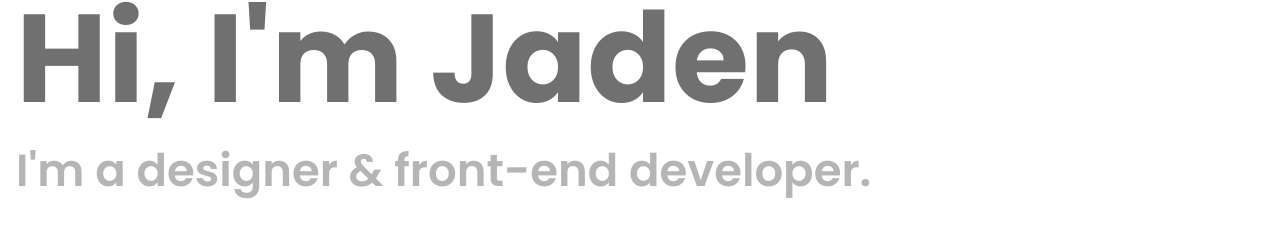
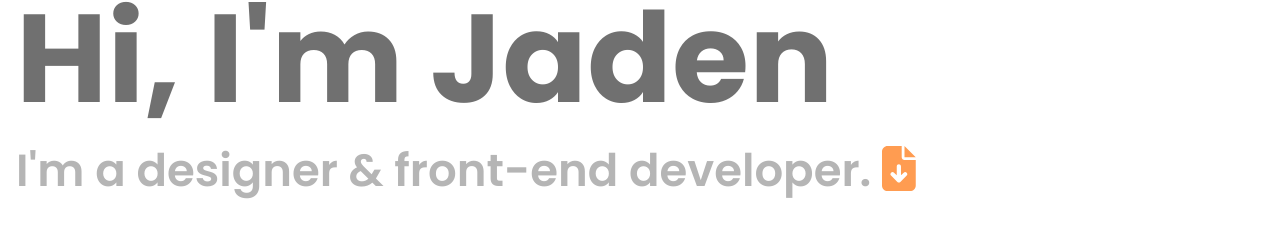
Before and after one commit to igaboo/jaden-watson-v2, a Next.js app: page / in a window 1280 px wide. Shown: the part 289-523 px from the top of the page. Built offline with nearby package versions, Linux system fonts and the light colour scheme.

Commit message:
added resume

```diff
--- a/modules/Hero/Hero.js
+++ b/modules/Hero/Hero.js
@@ -9,6 +9,7 @@ import styles from "./Hero.module.scss";
 
 import { motion } from "framer-motion";
 import Link from "next/link";
+import { faFileArrowDown } from "@fortawesome/free-solid-svg-icons";
 
 const Hero = () => {
   return (
@@ -20,7 +21,12 @@ const Hero = () => {
     >
       <section className={`container ${styles.container}`}>
         <h1>Hi, I'm Jaden</h1>
-        <h2>I'm a designer & front-end developer.</h2>
+        <h2>
+          I'm a designer & front-end developer.{" "}
+          <a className="icon" href="/resume.pdf" download>
+            <FontAwesomeIcon icon={faFileArrowDown} />
+          </a>
+        </h2>
         <span>
           <Link href="/#contact">
             <a className="button">& I'm here to help</a>
```
Also changed, not shown: 1 other file (tests, documents, lock files or other folders).
